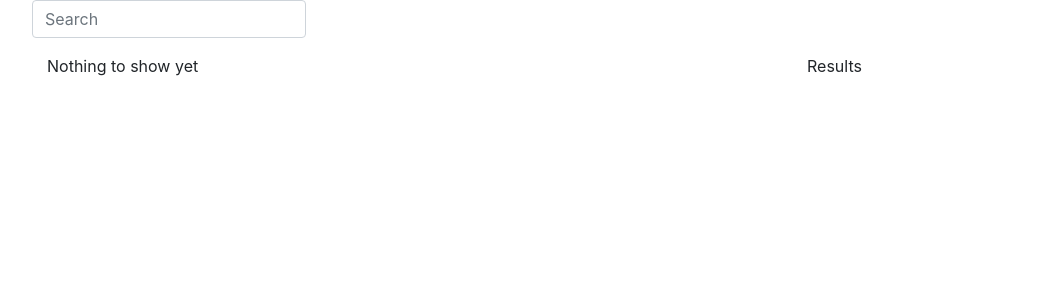
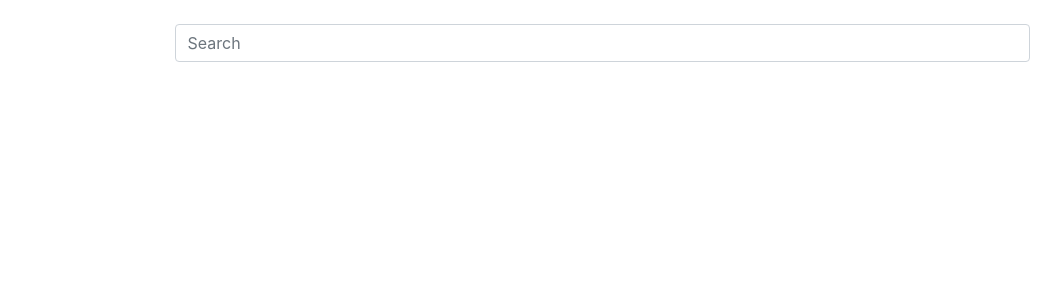
Before and after one commit to andreapdev/reactube, a React (Create React App) app: page / in a window 1280 px wide. Shown: the top 300 px of the page, without its empty margins (38-1099 px from the left). Built offline with nearby package versions, Linux system fonts and the light colour scheme.

Commit message:
phase1-reviewed

```diff
--- a/src/App.js
+++ b/src/App.js
@@ -8,15 +8,12 @@ import {Row, Container} from 'react-bootstrap';
 
 
 function App() {
-
   const [videoResults, setVideoResults]=useState([]);
   const [selectedVideo, setSelectedVideo]=useState(null);
 
   const handleSubmit = async (termFromSearch) => {
-
     const apiUrl = 'https://www.googleapis.com/youtube/v3';
     const axios = require('axios');
-
     try{
       const response = await axios({
         method: 'get',
@@ -29,7 +26,6 @@ function App() {
           type:'video'
         }
       })
-
       setVideoResults(response.data.items);
 
     } catch(error) {
@@ -47,7 +43,7 @@ function App() {
 
   return (
     <Container className="App">
-      <Row>
+      <Row className='justify-content-center'>
         <SearchBar handleSubmit={handleSubmit} />
       </Row>
       <Row>
--- a/src/components/SearchBar.js
+++ b/src/components/SearchBar.js
@@ -3,8 +3,6 @@ import {Form}from 'react-bootstrap';
 
 function SearchBar (props) {
     let term=null;
-    let searchMsg=null;
-
     const handleKeyDown = (e) => {
         term=e.target.value;
         if(e.key==="Enter"){
@@ -13,16 +11,15 @@ function SearchBar (props) {
         }
     }
 
-
     return (
-        <Form>
-            <Form.Group>
-                <Form.Control type='text' placeholder='Search' onKeyDown={handleKeyDown}></Form.Control>
-                <Form.Text>{searchMsg}</Form.Text>
-            </Form.Group>
+        <Form className='w-75 my-4'>
+            <Form.Control
+                type='text'
+                placeholder='Search'
+                onKeyDown={handleKeyDown}
+            ></Form.Control>
         </Form>
     );
-
 }
 
 export default SearchBar;
--- a/src/components/VideoDetail.js
+++ b/src/components/VideoDetail.js
@@ -8,9 +8,9 @@ function VideoDetail (props) {
         const videoDescription=props.videoResults[videoNumber].snippet.description;
         const videoId= props.videoResults[videoNumber].id.videoId;
         const videoUrl=`https://www.youtube.com/embed/${videoId}`
-    console.log(videoUrl)
+
         return (
-        <Col xs={8}>
+            <Col xs={8} className='my-4'>
                 <div className='embed-responsive embed-responsive-16by9'>
                     <iframe src={videoUrl} title={videoTitle} />
                 </div>
@@ -21,7 +21,6 @@ function VideoDetail (props) {
     }else{
         return (
             <Col xs={8}>
-            <p>Nothing to show yet</p>
             </Col>
         );
     }
--- a/src/components/VideoItem.js
+++ b/src/components/VideoItem.js
@@ -1,20 +1,20 @@
 import React from 'react';
-import {Card, Image} from 'react-bootstrap'
+import {Col, Row, Image} from 'react-bootstrap'
 function VideoItem (props) {
     const videoTitle=props.videoResults[props.id].snippet.title;
     const videoThumbnail=props.videoResults[props.id].snippet.thumbnails.default.url;
-    const thumbnailHeight=props.videoResults[props.id].snippet.thumbnails.default.height;
-    const thumbnailWidth=props.videoResults[props.id].snippet.thumbnails.default.width;
 
-    console.log(thumbnailHeight, thumbnailWidth)
     return (
-        <Card onClick={()=>props.handleVideoSelect(props.id)}>
-            <Card.Title>{videoTitle}</Card.Title>
-            <div>
-            <Image className="embed-responsive embed-responsive-4by3" src={videoThumbnail} alt={videoTitle}  />
-            </div>
+        <Col xs={12}
+            onClick={()=>props.handleVideoSelect(props.id)}
+            className=' mb-2'
+        >
+            <Row>
+                <Col><Image src={videoThumbnail} alt={videoTitle} className='embed-responsive'/></Col>
+                <Col><p>{videoTitle}</p></Col>
+            </Row>
 
-        </Card>
+        </Col>
     );
 }
 
--- a/src/components/VideoList.js
+++ b/src/components/VideoList.js
@@ -1,5 +1,5 @@
 import VideoItem from './VideoItem';
-import {Col} from 'react-bootstrap';
+import {Col, Row} from 'react-bootstrap';
 import React from 'react';
 
 function VideoList (props) {
@@ -18,9 +18,8 @@ function VideoList (props) {
         return [arrItems];
     }
     return (
-        <Col xs={4}>
-            <p>Results</p>
-            <ItemList />
+        <Col xs={4} className='my-4'>
+            <Row><ItemList /></Row>
         </Col>
     );
 }
```
Also changed, not shown: 1 other file (tests, documents, lock files or other folders). Lines whose indentation alone changed are shown as unchanged.
